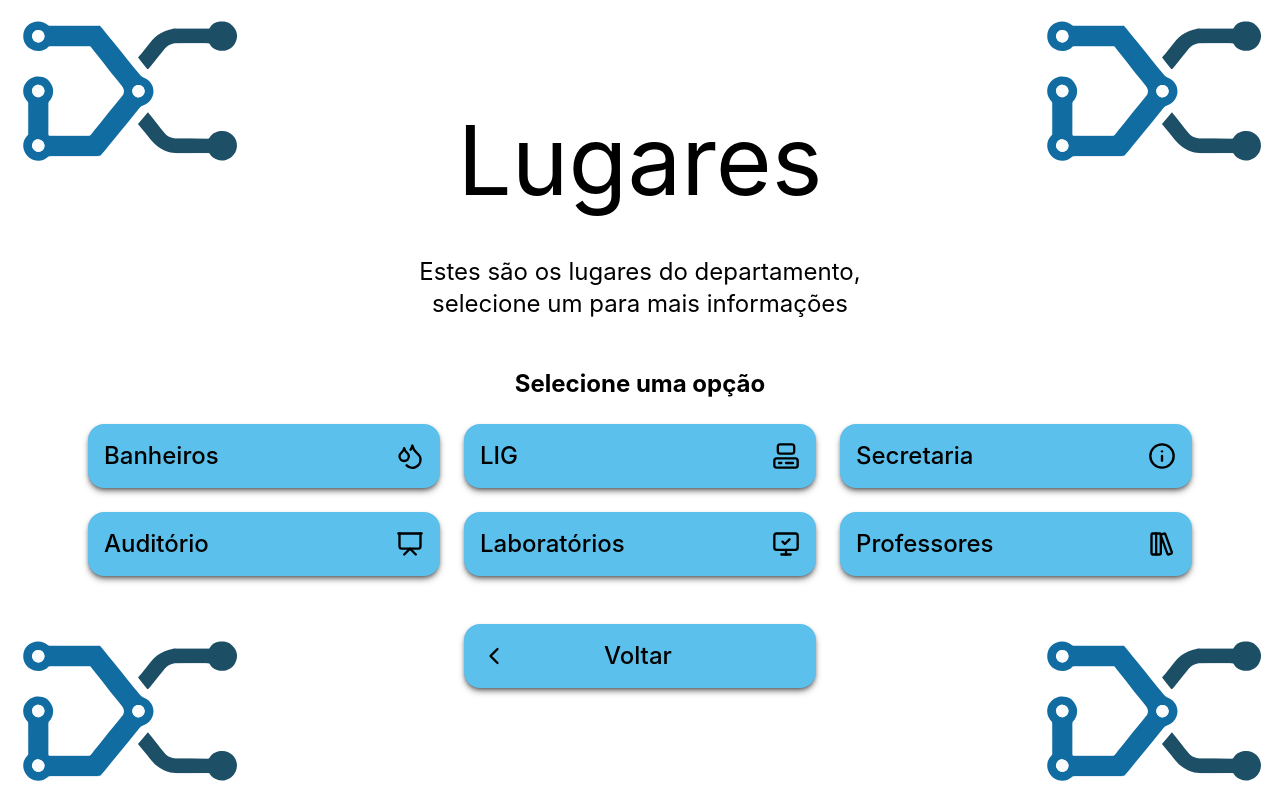
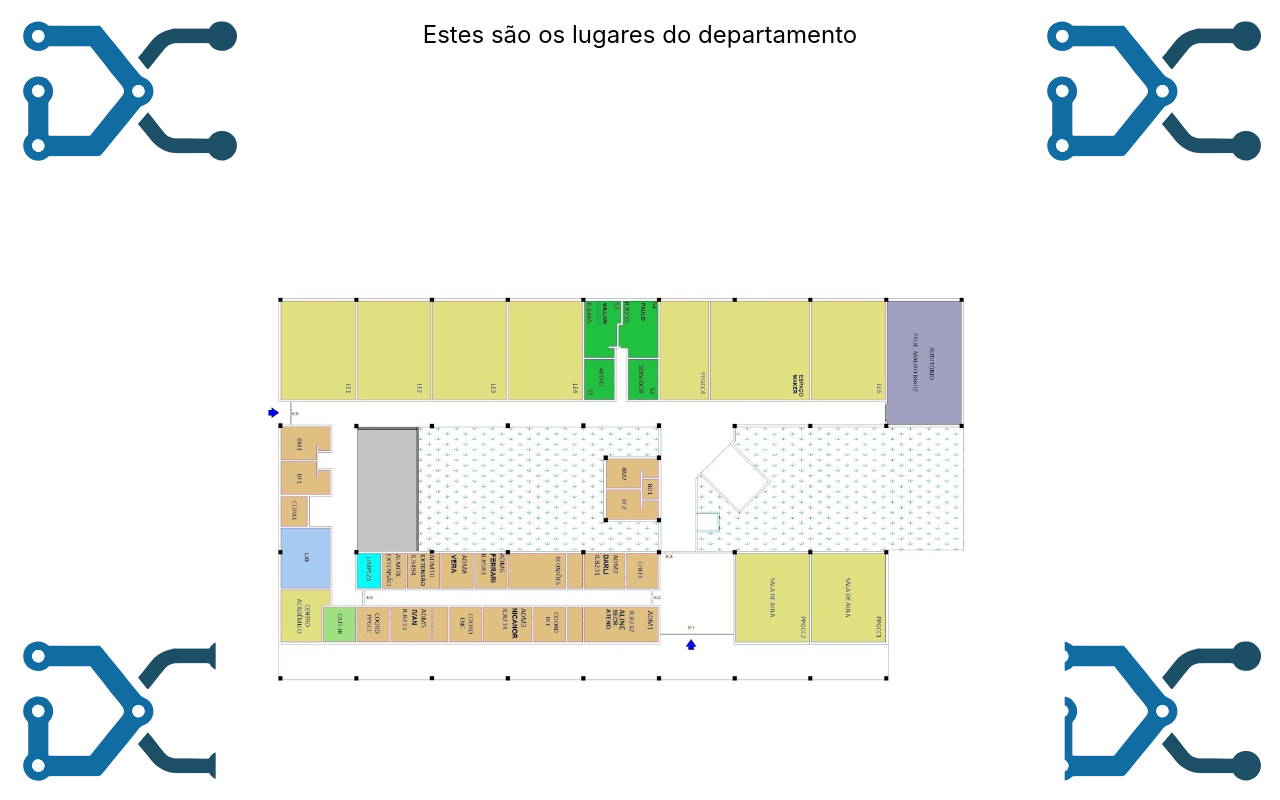
Before and after one commit to danilosp1/Interface-IHC, a React (Create React App) app: page /places in a window 1280 px wide. Built offline with nearby package versions, Linux system fonts and the light colour scheme.

Commit message:
Feat: ajustando tela de places

```diff
--- a/src/pages/places/index.js
+++ b/src/pages/places/index.js
@@ -1,5 +1,6 @@
 import { Button } from "../../components/ui/button"
 import image from "../../assets/logoDC.svg"
+import lugares from "../../assets/Mapa Piso Terreo DC 2022.jpg"
 import {Info, Computer, MonitorCheck, Presentation, Droplets, LibraryBig, ChevronLeft} from 'lucide-react';
 
 
@@ -15,60 +16,10 @@ export default function Places() {
         <div className="text-black text-8xl font-normal mb-6 text-center">
           Lugares
         </div>
-        <div className="text-center text-black text-2xl font-normal w-[60%] 2xl:w-[50%] my-6">
-          Estes são os lugares do departamento, selecione um para mais informações
+        <div className="text-center text-black text-2xl font-normal my-6">
+          Estes são os lugares do departamento
         </div>
-        <div className="text-center text-black text-2xl font-bold my-6">
-          Selecione uma opção
-        </div>
-        <div className="flex flex-row gap-6 mb-6">
-          <a href="/places">
-            <Button className="w-[22rem]">
-              Banheiros
-              <Droplets size="28px" />
-            </Button>
-          </a>
-          <a href="/places">
-            <Button className="w-[22rem]">
-              LIG
-              <Computer size="28px" />
-            </Button>
-          </a>
-          <a href="/places">
-            <Button className="w-[22rem]">
-              Secretaria
-              <Info size="28px" />
-            </Button>
-          </a>
-        </div>
-        <div className="flex flex-row gap-6 mb-12">
-          <a href="/places">
-            <Button className="w-[22rem]">
-              Auditório
-              <Presentation size="28px" />
-            </Button>
-          </a>
-          <a href="/places">
-            <Button className="w-[22rem]">
-              Laboratórios
-              <MonitorCheck size="28px" />
-            </Button>
-          </a>
-          <a href="/places">
-            <Button className="w-[22rem]">
-              Professores
-              <LibraryBig size="28px" />
-            </Button>
-          </a>
-        </div>
-        <div className="">
-          <a href="/">
-            <Button className="w-[22rem] justify-start gap-24">
-              <ChevronLeft size="28px" />
-              Voltar
-            </Button>
-          </a>
-        </div>
+          <img src={lugares} alt="locais" className="" style={{transform: "rotate(90deg)"}} width={600}/>
       </div>
 
       <div className="z-0 w-[20%] 2xl:w-[25%] flex flex-col justify-between items-center p-4 absolute h-full right-0">
```
Also changed, not shown: src/assets/Mapa Piso Terreo DC 2022.jpg (added).
